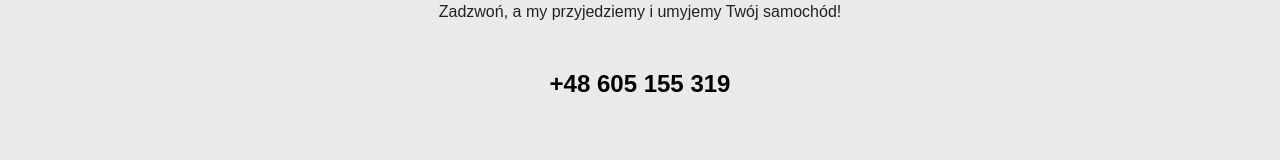
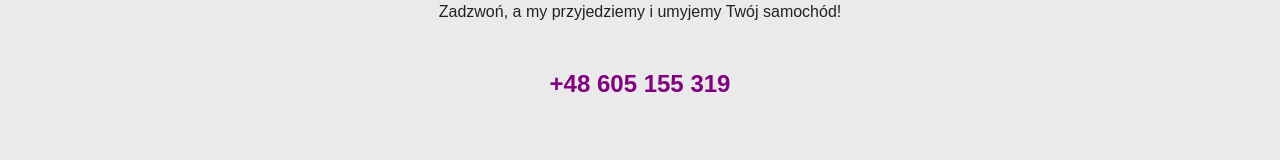
Before and after one commit to ksa1oo/shine-tech, a plain HTML site: page index.html in a window 1280 px wide. Shown: the part 401-561 px from the top of the page. Drawn offline with Linux system fonts and the light colour scheme.

Commit message:
style.css

```diff
--- a/style.css
+++ b/style.css
@@ -28,7 +28,7 @@ header {
   font-size: 1.5em;
   margin: 15px 0;
   font-weight: bold;
-  color: black;
+  color: purple;
   text-decoration: none;
 }
 
```
